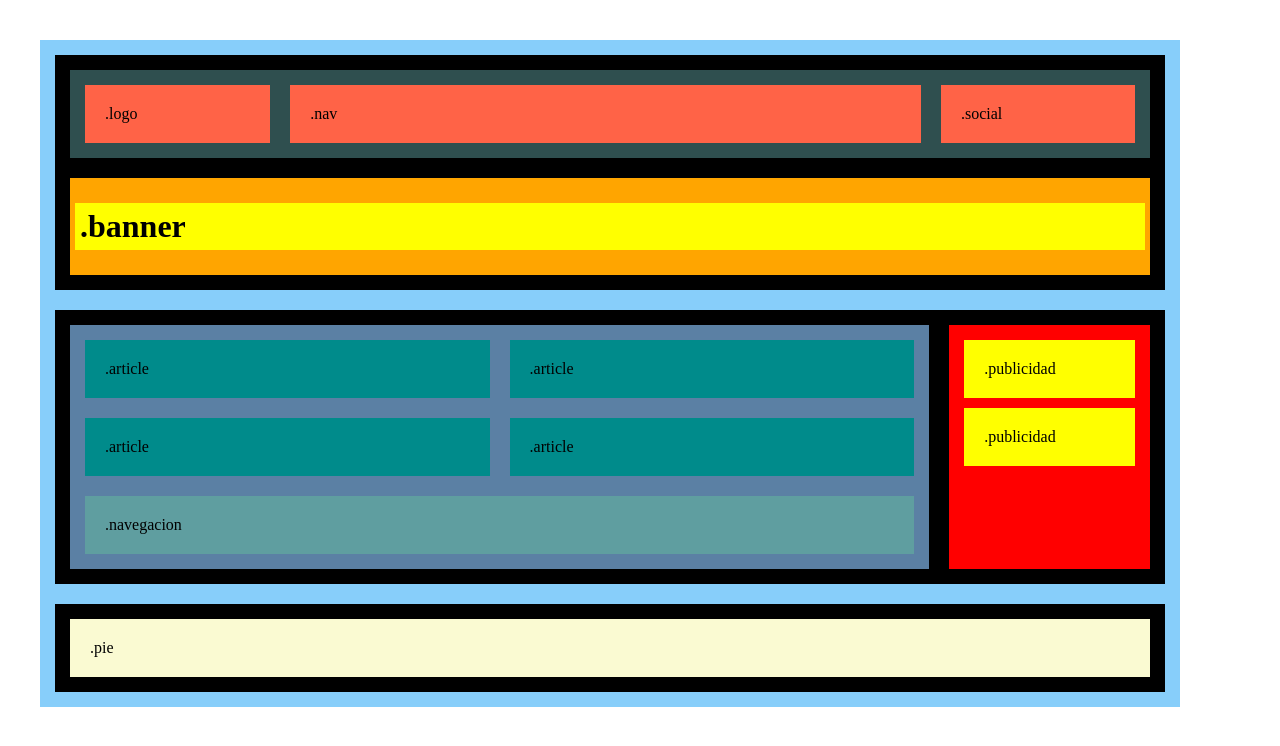
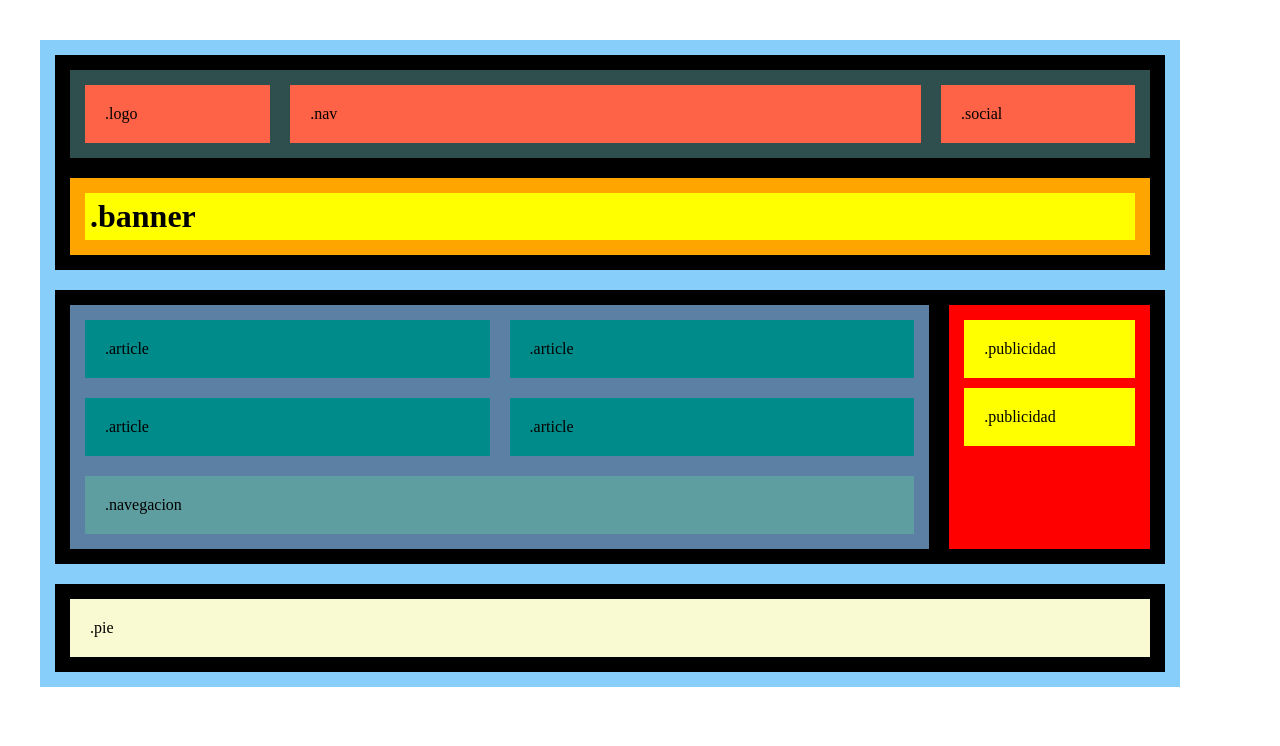
Before and after one commit to JEspinosa1770/Curs_Pont_a_Especialitzacio, a plain HTML site: page Exercici1/index.html in a window 1280 px wide. Drawn offline with Linux system fonts and the light colour scheme.

Commit message:
Exercici1.1

```diff
--- a/Exercici1/css/styles.css
+++ b/Exercici1/css/styles.css
@@ -32,7 +32,6 @@
 }
 
 .banner h1 {
-    margin: 20px 0 20px 0;
     background-color: yellow;
 }
 
```
